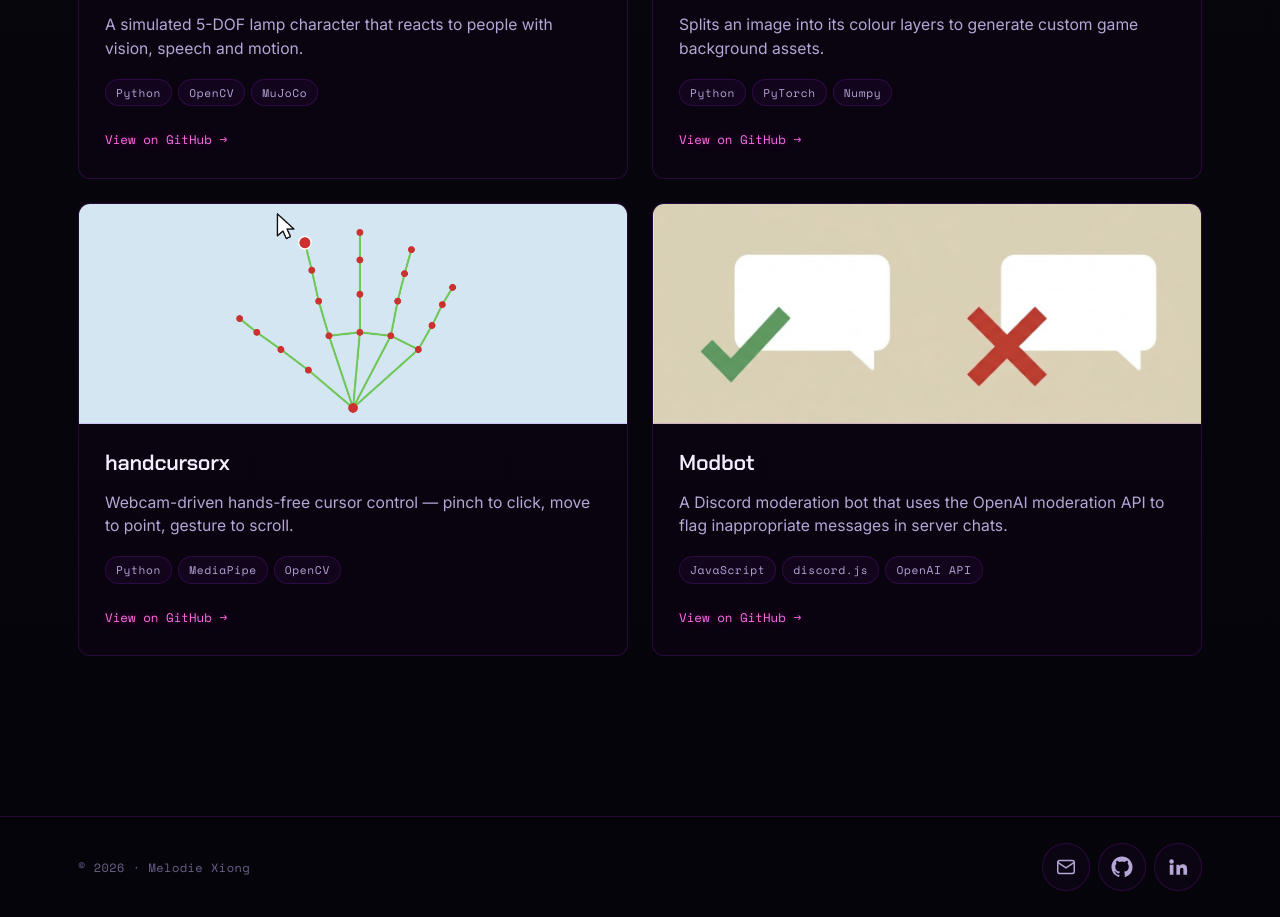
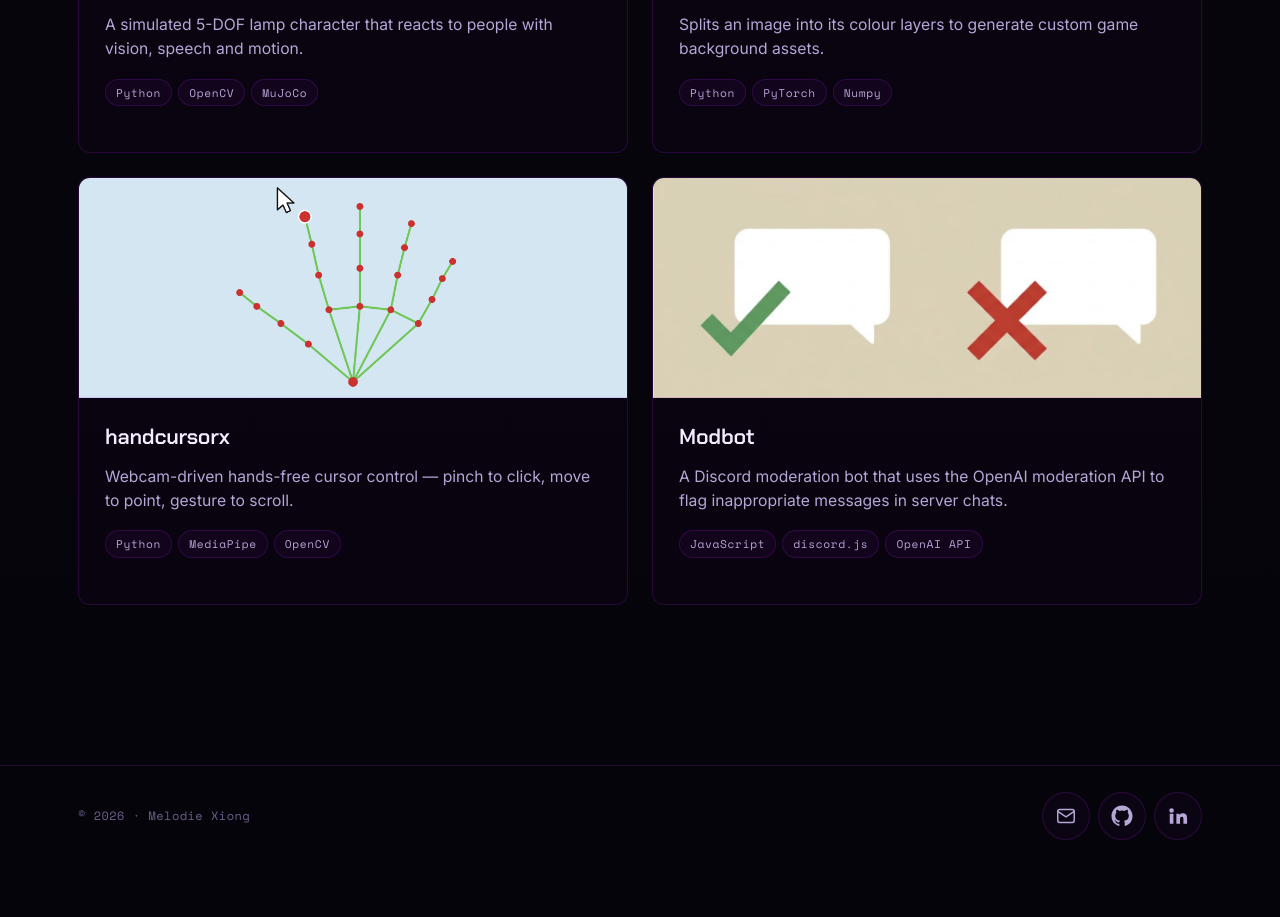
Before and after one commit to MelbearX123/personal_website, a React (Vite) app: page / in a window 1280 px wide. Shown: the part 2560-3477 px from the top of the page. After the commit the page ends 3426 px from the top, so only its background shows below. Built offline with nearby package versions, Linux system fonts and the light colour scheme; a web font is replaced by a local one.

Commit message:
remove see on github text

```diff
--- a/src/sections/Sections.tsx
+++ b/src/sections/Sections.tsx
@@ -386,7 +386,6 @@ export function SelectedWork() {
                     <li key={s}>{s}</li>
                   ))}
                 </ul>
-                <span className="release__cta">View on GitHub →</span>
               </div>
             </a>
           ))}
```
